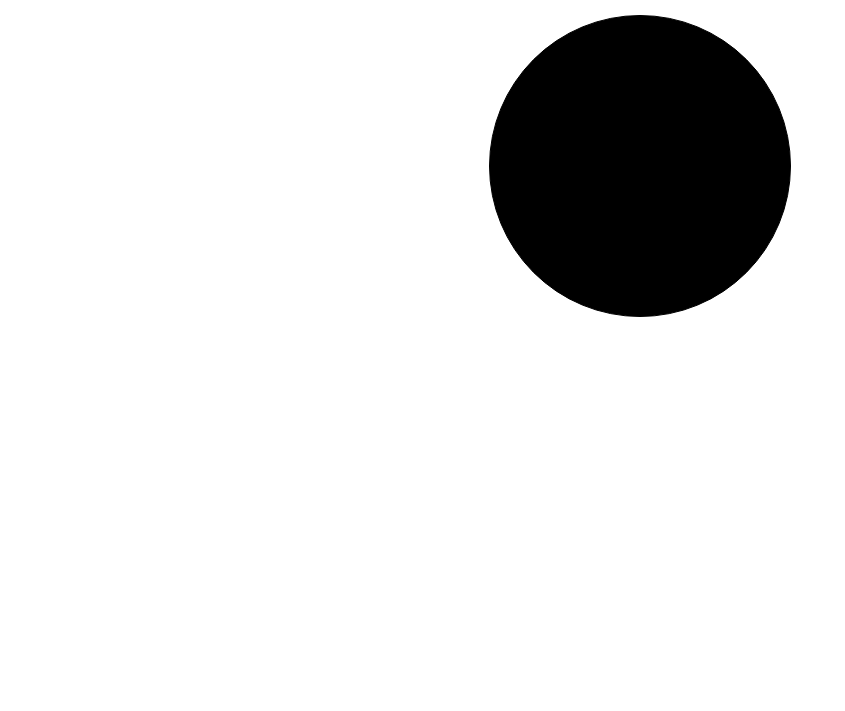
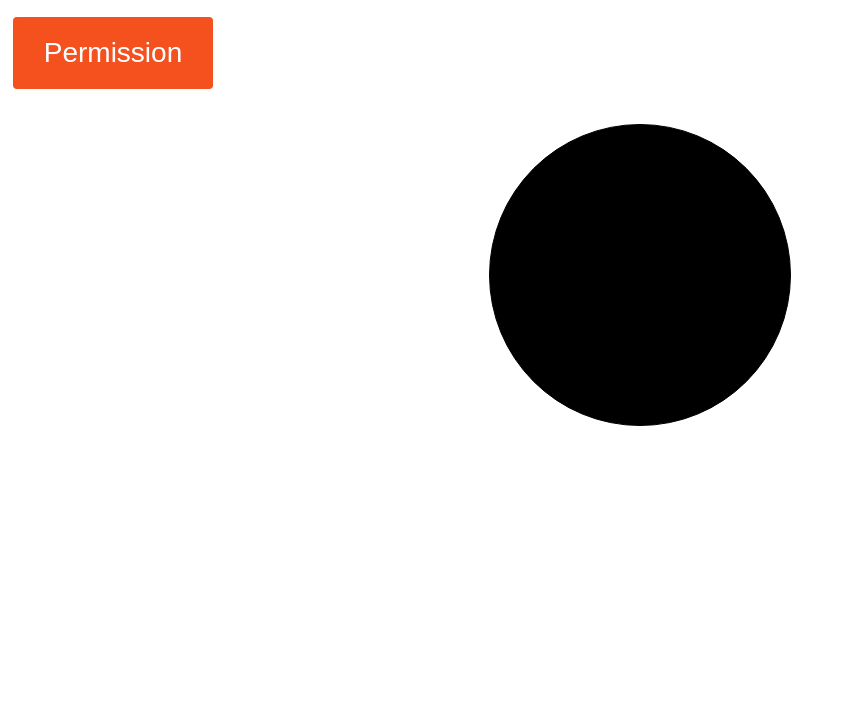
Before and after one commit to willensoll/magic8ball.io, a plain HTML site: page index.html in a window 1280 px wide. Shown: the part 89-800 px from the top of the page, without its empty margins (0-845 px from the left). Drawn offline with Linux system fonts and the light colour scheme.

Commit message:
add permission button

```diff
--- a/index.html
+++ b/index.html
@@ -13,6 +13,7 @@
 
 <body>
     <h1>Magic 8 Ball</h1>
+    <button class="button" id="permission" style="vertical-align:middle"><span>Permission</span></button>
     <div id="eight-ball" class="eight-ball">
 
     <script src="lib/shake.js"></script>
--- a/js/magic-8-ball.js
+++ b/js/magic-8-ball.js
@@ -9,7 +9,7 @@ var myShakeEvent = new Shake({
     timeout: 1000 // optional, determines the frequency of event generation
 });
 
-document.addEventListener("DOMContentLoaded", () => {
+document.addEventListener("permission").addEventListener("click", () => {
     if (typeof DeviceOrientationEvent.requestPermission === 'function') {
         DeviceOrientationEvent.requestPermission()
           .then(permissionState => {
```
